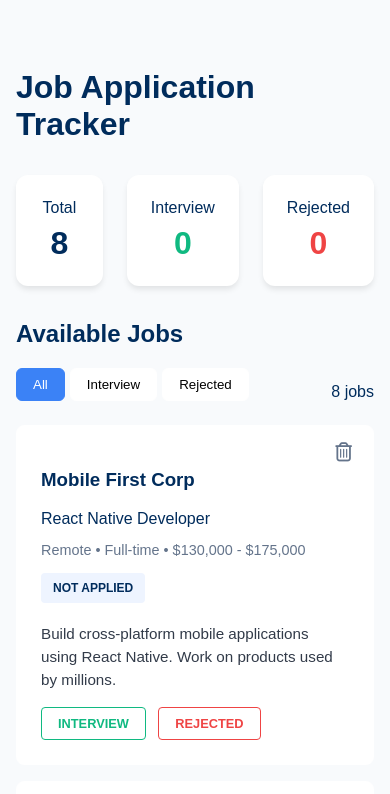
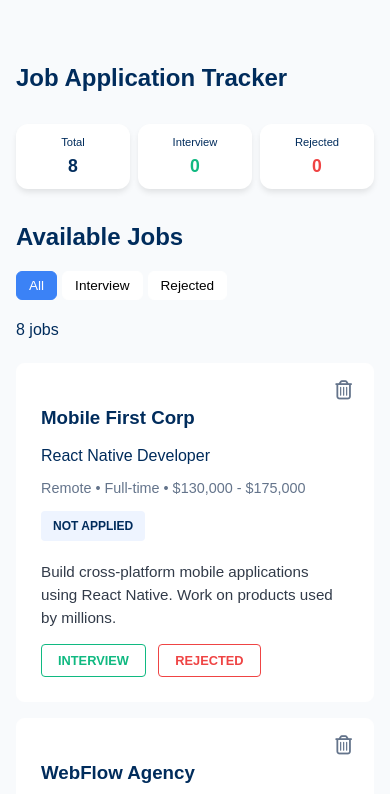
Before and after one commit to oliulislambappy24/Job-Tracker, a plain HTML site: page index.html in a window 390 px wide. Shown: the top 794 px of the page. Drawn offline with Linux system fonts and the light colour scheme.

Commit message:
CSS for Responsive part add

```diff
--- a/style.css
+++ b/style.css
@@ -176,3 +176,51 @@ body {
 .is-hidden {
      display: none !important;
     }
+
+
+
+
+/* Responsive */
+@media (max-width: 576px) {
+    .main-title {
+        font-size: 1.5rem;
+        white-space: nowrap;
+        overflow: hidden;
+        text-overflow: ellipsis;
+    }
+
+    .stats-grid {
+        gap: 0.5rem;
+    }
+
+    .metric-card {
+        padding: 0.75rem 0.2rem;
+    }
+
+    .metric-card p {
+        font-size: 0.7rem;
+    }
+
+    .metric-card h2 {
+        font-size: 1.1rem;
+    }
+
+    .filter-section {
+        flex-direction: column;
+        align-items: flex-start;
+        gap: 1rem;
+    }
+
+    .filter-tabs {
+        display: flex;
+        flex-wrap: nowrap;
+        overflow-x: auto;
+        width: 100%;
+        padding-bottom: 5px;
+    }
+
+    .filter-btn {
+        padding: 6px 12px;
+        font-size: 0.85rem;
+    }
+}
```
